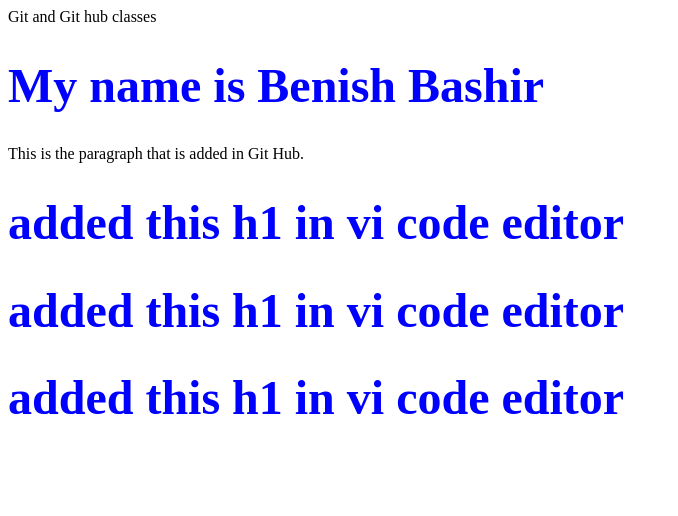
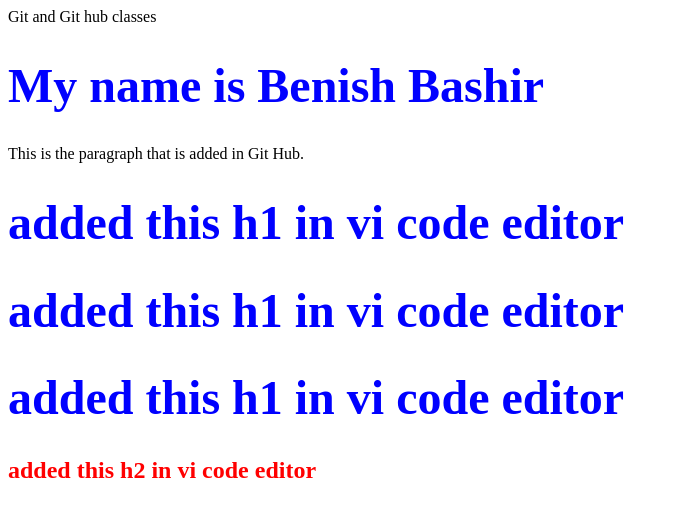
Before and after one commit to benishbashir/HttpsRemoteRepo, a plain HTML site: page index.html in a window 1280 px wide. Shown: the whole page, without its empty margins (0-678 px from the left). Drawn offline with Linux system fonts and the light colour scheme.

Commit message:
added h2 in vi editor

```diff
--- a/index.html
+++ b/index.html
@@ -17,7 +17,7 @@ p {color: pink}
 <h1>added this h1 in vi code editor</h1>
 <h1>added this h1 in vi code editor</h1>
 <h1>added this h1 in vi code editor</h1>
-
+<h2>added this h2 in vi code editor</h2>
 
   </body>
 </html>
```
